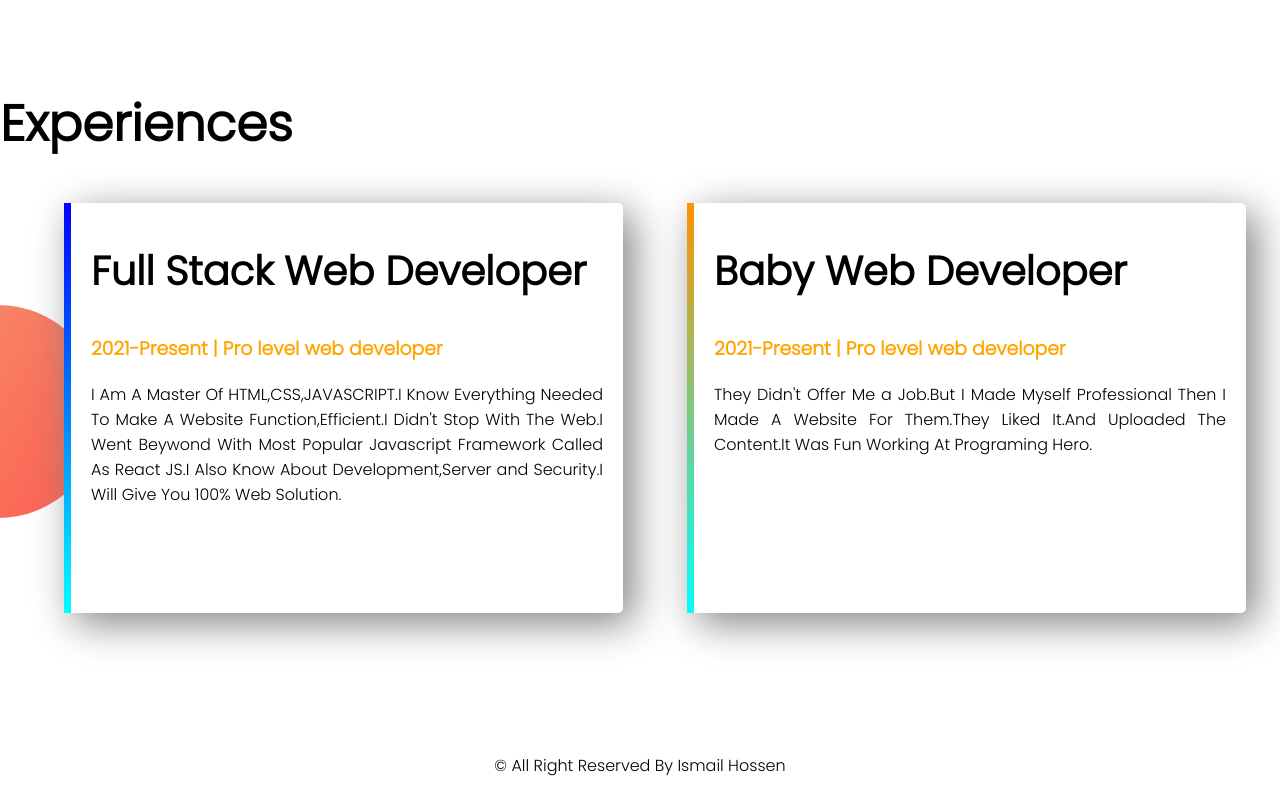
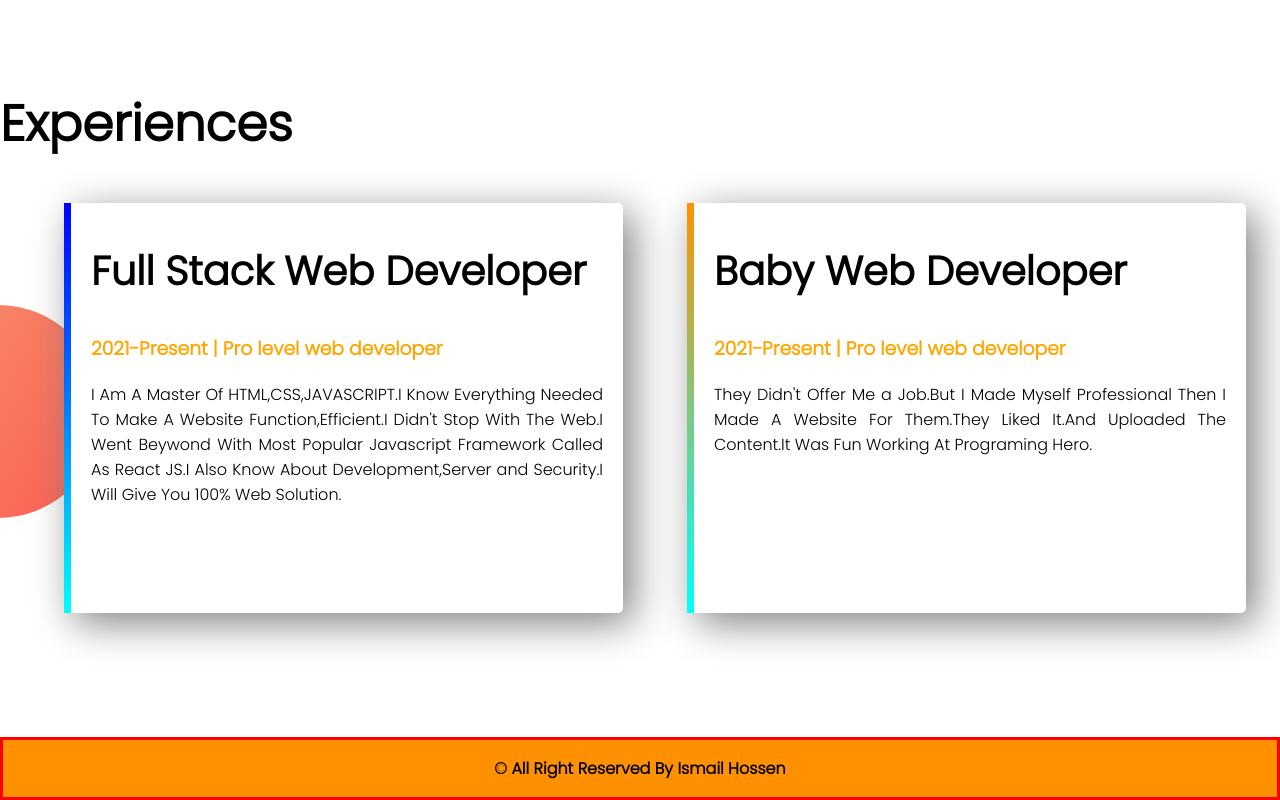
Before and after one commit to ismailhossenpub/web-portfolio, a plain HTML site: page index.html in a window 1280 px wide. Shown: the part 1255-2055 px from the top of the page. Drawn offline with Linux system fonts and the light colour scheme.

Commit message:
my practice branch is started

```diff
--- a/index.html
+++ b/index.html
@@ -3,13 +3,14 @@
 <head>
     <meta charset="UTF-8">
     <meta name="viewport" content="width=device-width, initial-scale=1.0">
-    <title>Personal Portfolio</title>
+    <title>Personal Portfolio Practise</title>
     <link rel="stylesheet" href="style.css">
     <link rel="preconnect" href="https://fonts.gstatic.com">
     <link rel="preconnect" href="https://fonts.gstatic.com">
     <link href="https://fonts.googleapis.com/css2?family=Poppins:wght@300&display=swap" rel="stylesheet">
 </head>
 <body>
+    <!-- 1st section -->
     <section class="top-banner">
     <div class="half-width">
     <h1>Welcome To</h1>
@@ -33,13 +34,11 @@
             <p>I already learned the basic HTML and CSS. I can build any simple website. I can even teach my grandma how to make simple website. My goal is to build 3 websites and learn advanced topics.</p>
             <a class="link-button" target="_blank" href="https://www.facebook.com/ismail.hossen.313924/">My Facebook Account</a>
             </div>
+        </section>
 
-
-        </section>
         <!-- 3rd section-->
         <section class="experience-area">
             <h1>Experiences</h1>
-
             <div id="HTML-Learner" class="half-width single-experimence">
                 <h2>Full Stack Web Developer</h2>
                 <h3 class="orange-highlight">2021-Present | Pro level web developer</h3>
@@ -52,6 +51,7 @@
                 <p>They Didn't Offer Me a Job.But I Made Myself Professional Then I Made A Website For Them.They Liked It.And Uploaded The Content.It Was Fun Working At Programing Hero.</p>
              </div>
             </section>
+
             <footer>
                 <p>&copy; All Right Reserved By Ismail Hossen</p>
             </footer>
--- a/style.css
+++ b/style.css
@@ -68,7 +68,12 @@ section{
     border-image: linear-gradient(180deg, rgb(255, 145, 0), cyan);
     border-image-slice: 1;
 }
+footer{
+    border: 3px solid red;
+    background-color: rgb(255, 145, 0);
+
+}
 footer p{
     text-align:center;
-
+    font-weight: 800;
 }
```
